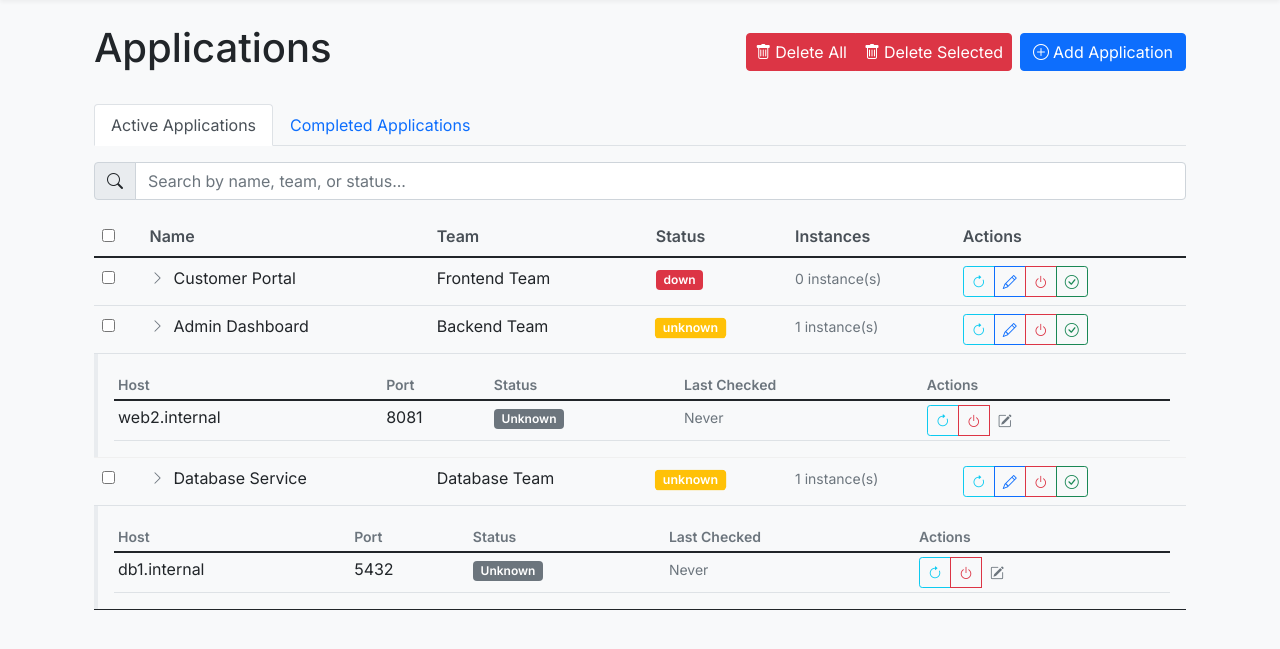
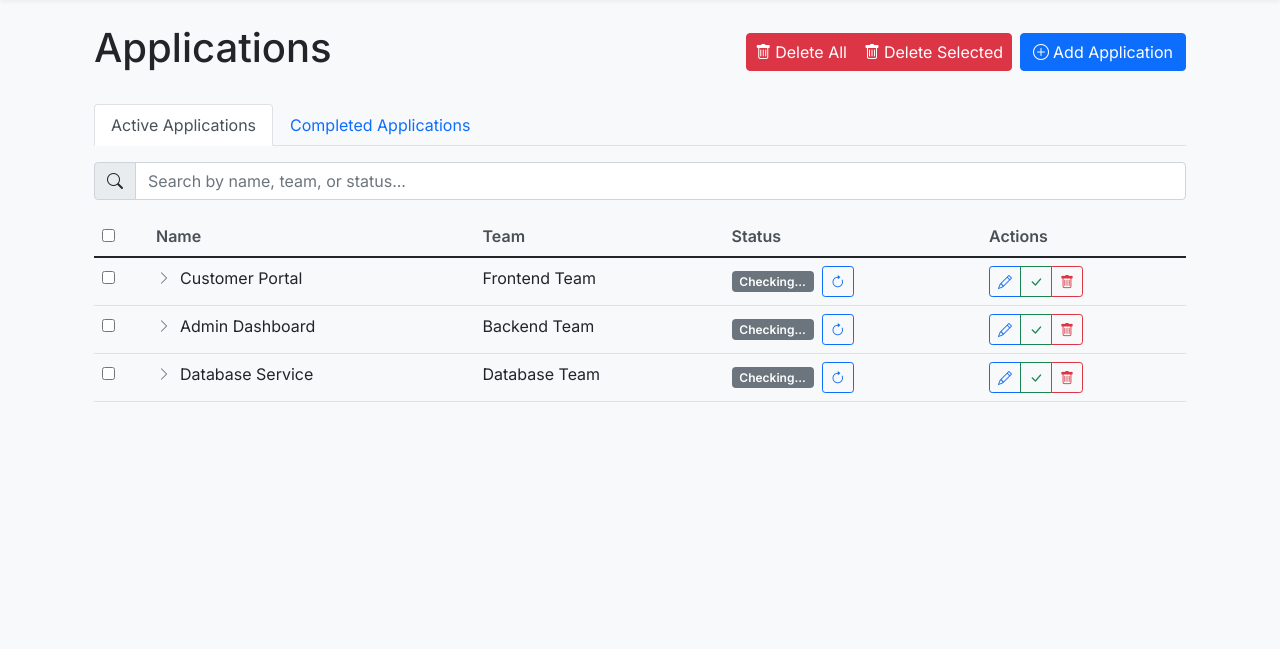
Before and after one commit to nirwo/DC-Mon, a Flask app: page / in a window 1280 px wide. Shown: the part 56-705 px from the top of the page. Run offline with Flask 3, Linux system fonts and the light colour scheme; data comes from the database, SQL or seed files in the repository; some libraries are stand-ins or nearby versions.

Commit message:
Fixed instance row display and expansion

```diff
--- a/app/templates/applications.html
+++ b/app/templates/applications.html
@@ -52,7 +52,6 @@
                             <th>Name</th>
                             <th>Team</th>
                             <th>Status</th>
-                            <th>Instances</th>
                             <th>Actions</th>
                         </tr>
                     </thead>
@@ -63,7 +62,7 @@
                             <td><input type="checkbox" name="selected_apps" value="{{ app.id }}"></td>
                             <td>
                                 <div class="d-flex align-items-center">
-                                    <button class="btn btn-sm btn-link me-2 toggle-instances" onclick="toggleInstances(this, {{ app.id }})">
+                                    <button class="btn btn-sm btn-link me-2 toggle-instances" onclick="toggleInstances(this, {{ app.id }})" aria-expanded="false">
                                         <i class="bi bi-chevron-right"></i>
                                     </button>
                                     {{ app.name }}
@@ -71,84 +70,58 @@
                             </td>
                             <td>{{ app.team.name }}</td>
                             <td>
-                                <span class="badge bg-{{ app.state == 'up' and 'success' or app.state == 'down' and 'danger' or 'warning' }}">
-                                    {{ app.state }}
-                                </span>
-                            </td>
-                            <td>
-                                <small class="text-muted">{{ app.instances|length }} instance(s)</small>
+                                <div class="d-flex align-items-center">
+                                    <span class="badge bg-secondary me-2">Checking...</span>
+                                    <button class="btn btn-sm btn-outline-primary" onclick="checkStatus({{ app.id }})">
+                                        <i class="bi bi-arrow-clockwise"></i>
+                                    </button>
+                                </div>
                             </td>
                             <td>
                                 <div class="btn-group">
-                                    <button class="btn btn-sm btn-outline-info" onclick="checkStatus({{ app.id }})">
-                                        <i class="bi bi-arrow-clockwise"></i>
-                                    </button>
                                     <button class="btn btn-sm btn-outline-primary" onclick="editApplication({{ app.id }})">
                                         <i class="bi bi-pencil"></i>
                                     </button>
-                                    <button class="btn btn-sm btn-outline-danger" onclick="confirmShutdown({{ app.id }})">
-                                        <i class="bi bi-power"></i>
+                                    <button class="btn btn-sm btn-outline-success" onclick="markCompleted({{ app.id }})">
+                                        <i class="bi bi-check-lg"></i>
                                     </button>
-                                    <button class="btn btn-sm btn-outline-success" onclick="markCompleted({{ app.id }})">
-                                        <i class="bi bi-check-circle"></i>
+                                    <button class="btn btn-sm btn-outline-danger" onclick="deleteApplication({{ app.id }})">
+                                        <i class="bi bi-trash"></i>
                                     </button>
                                 </div>
                             </td>
                         </tr>
+                        {% if app.instances %}
                         {% for instance in app.instances %}
-                        <tr class="instance-row" data-parent-id="{{ app.id }}">
-                            <td colspan="6" class="p-0">
-                                <div class="instances-container bg-light p-3">
-                                    <div class="table-responsive">
-                                        <table class="table table-sm mb-0">
-                                            <thead>
-                                                <tr>
-                                                    <th>Host</th>
-                                                    <th>Port</th>
-                                                    <th>Status</th>
-                                                    <th>Last Checked</th>
-                                                    <th>Actions</th>
-                                                </tr>
-                                            </thead>
-                                            <tbody>
-                                                <tr data-instance-id="{{ instance.id }}">
-                                                    <td>{{ instance.host }}</td>
-                                                    <td>{{ instance.port }}</td>
-                                                    <td>
-                                                        <span class="badge bg-{{ instance.status == 'running' and 'success' or instance.status == 'stopped' and 'danger' or 'secondary' }}">
-                                                            {{ instance.status|title }}
-                                                        </span>
-                                                    </td>
-                                                    <td>
-                                                        <small class="text-muted">
-                                                            {% if instance.last_checked %}
-                                                                {{ instance.last_checked.strftime('%Y-%m-%d %H:%M:%S') }}
-                                                            {% else %}
-                                                                Never
-                                                            {% endif %}
-                                                        </small>
-                                                    </td>
-                                                    <td>
-                                                        <div class="btn-group">
-                                                            <button class="btn btn-sm btn-outline-info" onclick="checkInstanceStatus({{ instance.id }})">
-                                                                <i class="bi bi-arrow-clockwise"></i>
-                                                            </button>
-                                                            <button class="btn btn-sm btn-outline-danger" onclick="confirmInstanceShutdown({{ instance.id }})">
-                                                                <i class="bi bi-power"></i>
-                                                            </button>
-                                                            <button class="btn btn-sm btn-link text-muted" onclick="updateInstanceUrl({{ instance.id }})">
-                                                                <i class="bi bi-pencil-square"></i>
+                        <tr class="instance-row" data-parent-id="{{ app.id }}" style="display: none;">
+                            <td colspan="5">
+                                <div class="ms-4">
+                                    <div class="row g-3 align-items-center">
+                                        <div class="col-md-3">
+                                            <strong>Host:</strong> {{ instance.host }}
+                                        </div>
+                                        <div class="col-md-2">
+                                            <strong>Port:</strong> {{ instance.port }}
+                                        </div>
+                                        <div class="col-md-3">
+                                            <strong>WebUI:</strong>
+                                            <input type="url" class="form-control form-control-sm webui-url" value="{{ instance.webui_url }}" onchange="updateInstanceUrl('{{ instance.id }}')">
+                                        </div>
+                                        <div class="col-md-2">
+                                            <strong>Status:</strong>
+                                            <span class="badge bg-secondary" data-instance-id="{{ instance.id }}">Checking...</span>
+                                        </div>
+                                        <div class="col-md-2 text-end">
+                                            <button class="btn btn-sm btn-outline-danger" onclick="deleteInstance('{{ instance.id }}')">
+                                                <i class="bi bi-trash"></i>
                                             </button>
                                         </div>
-                                                    </td>
-                                                </tr>
-                                            </tbody>
-                                        </table>
                                     </div>
                                 </div>
                             </td>
                         </tr>
                         {% endfor %}
+                        {% endif %}
                         {% endif %}
                         {% endfor %}
                     </tbody>
@@ -217,7 +190,10 @@ function filterApplications(searchInput, tableId) {
         // Handle associated instance rows
         let next = row.nextElementSibling;
         while (next && next.classList.contains('instance-row')) {
-            next.style.display = shouldShow && next.classList.contains('show') ? '' : 'none';
+            // Keep instance rows hidden unless parent is expanded
+            const button = row.querySelector('.toggle-instances');
+            const isExpanded = button && button.getAttribute('aria-expanded') === 'true';
+            next.style.display = shouldShow && isExpanded ? '' : 'none';
             next = next.nextElementSibling;
         }
     }
@@ -237,6 +213,14 @@ function toggleInstances(button, appId) {
     instanceRows.forEach(instanceRow => {
         instanceRow.style.display = isExpanding ? '' : 'none';
         instanceRow.classList.toggle('show', isExpanding);
+
+        // Check status when expanding
+        if (isExpanding) {
+            const instanceId = instanceRow.querySelector('[data-instance-id]')?.dataset.instanceId;
+            if (instanceId) {
+                checkInstanceStatus(instanceId);
+            }
+        }
     });
 }
 
@@ -355,20 +339,18 @@ function deleteApplication(id) {
         return;
     }
 
-    fetch(`/delete_application/${id}`, {
-        method: 'DELETE'
-    })
+    fetch(`/delete_application/${id}`, { method: 'DELETE' })
         .then(response => response.json())
         .then(data => {
-        if (data.status === 'success') {
-            location.reload();
+            if (data.error) {
+                alert(data.error);
             } else {
-            showAlert('danger', 'Error: ' + data.message);
+                window.location.reload();
             }
         })
         .catch(error => {
             console.error('Error:', error);
-        showAlert('danger', 'Error deleting application');
+            alert('Failed to delete application');
         });
 }
 
@@ -439,7 +421,7 @@ document.addEventListener('DOMContentLoaded', function() {
 
     // Start periodic status checks for visible instances
     let statusCheckInterval = setInterval(() => {
-        const visibleInstances = document.querySelectorAll('.instance-row:not([style*="display: none"]) [data-instance-id]');
+        const visibleInstances = document.querySelectorAll('.instance-row[style*="display: table-row"] [data-instance-id]');
         visibleInstances.forEach(instance => {
             checkInstanceStatus(instance.dataset.instanceId);
         });
```
Lines whose indentation alone changed are shown as unchanged.
